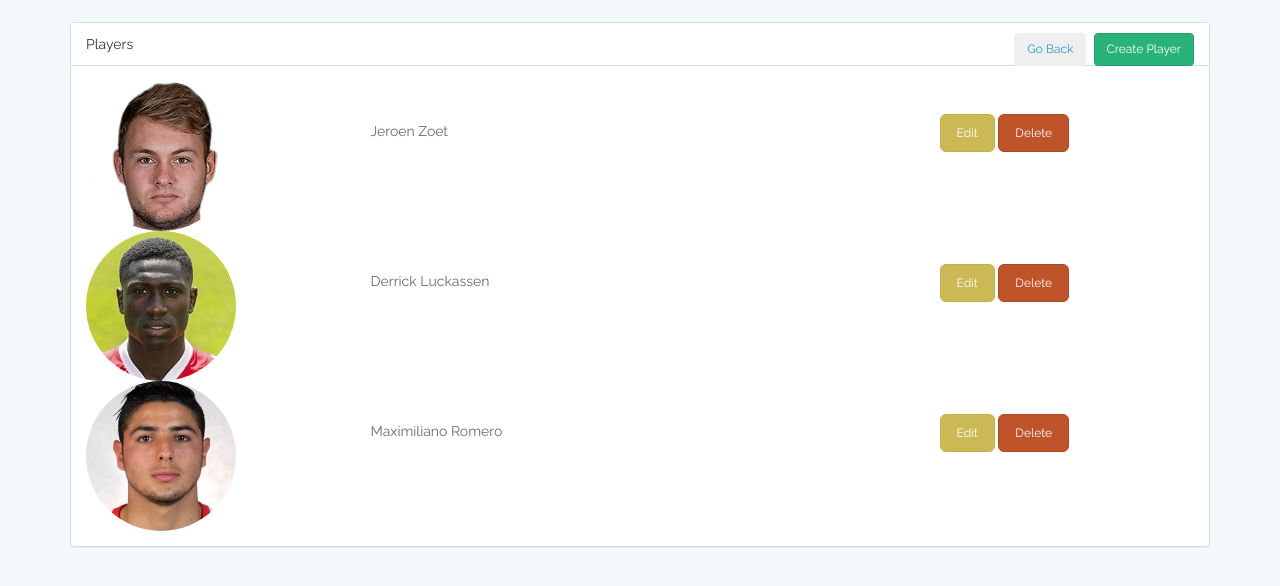
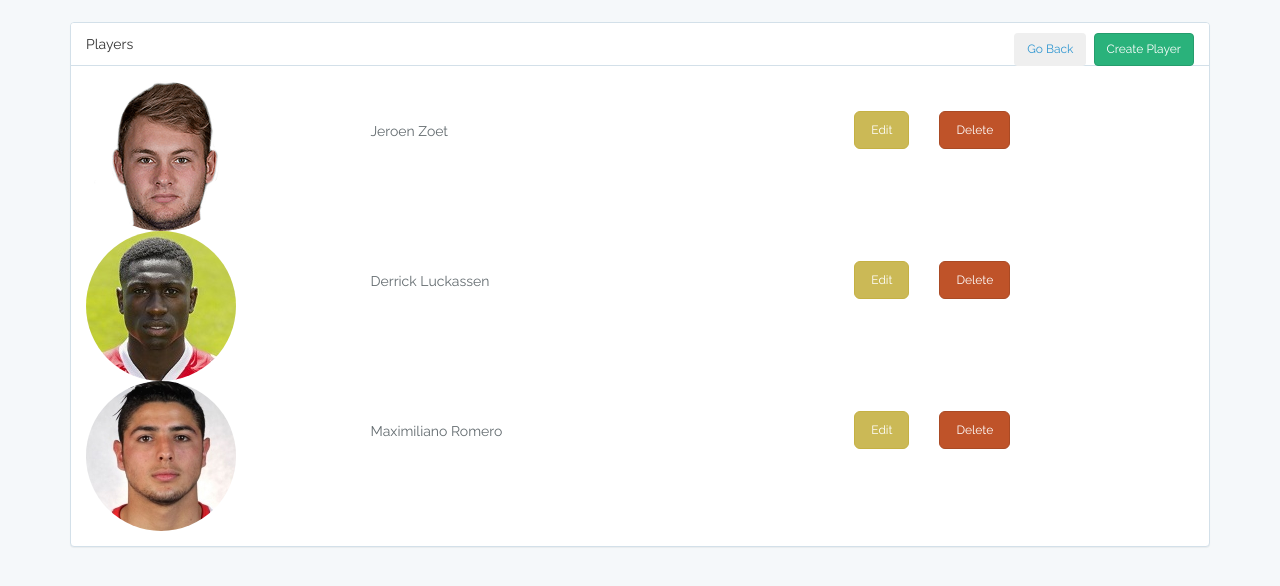
Before and after one commit to siyam4u/soccer-api, a Laravel app: page /teams/1/players in a window 1280 px wide. Shown: the part 51-637 px from the top of the page. Run offline with Laravel 8, Linux system fonts and the light colour scheme; the visitor is signed in with stand-in values (Sample User, id 1); data comes from the database, SQL or seed files in the repository; settings files or empty folders that the repository lacks are supplied; some libraries are stand-ins or nearby versions.

Commit message:
New Changes

```diff
--- a/app/Http/Controllers/PlayerController.php
+++ b/app/Http/Controllers/PlayerController.php
@@ -133,7 +133,8 @@ class PlayerController extends Controller
      */
     public function destroy($id)
     {
-        //
+        $this->player->delete($id);
+        return redirect()->back();
     }
 
     public function showTeamPlayers (TeamRepository $teamRepository, $id) {
--- a/public/css/custom.css
+++ b/public/css/custom.css
@@ -5,6 +5,10 @@
 .verticalAlignMiddle a {
     vertical-align: middle;
     display: inline-block;
+}
+
+.button-op {
+  margin-top: 30px;
 }
 
 .btn {
--- a/resources/views/players/showTeamPlayers.blade.php
+++ b/resources/views/players/showTeamPlayers.blade.php
@@ -13,8 +13,13 @@
                         @foreach($players->players as $player)
                             <div class="row">
                                 <div class="col-md-3"><img class="img-circle" src="{{ url('/') }}/{{$player->image_path}}" /></div>
-                                <div class="col-md-6 verticalAlignMiddle"><span>{{$player->first_name}} {{$player->last_name}}</span></div>
-                                <div class="col-md-3 verticalAlignMiddle"><a href="{{route('players.edit',$player->id)}}" class="btn btn-warning btn-lg">Edit</a> <a href="#" class="btn btn-danger btn-lg">Delete</a></div>
+                                <div class="col-md-4 verticalAlignMiddle"><span>{{$player->first_name}} {{$player->last_name}}</span></div>
+                                <div class="col-md-2 verticalAlignMiddle button-op"><a href="{{route('players.edit',$player->id)}}" class="pull-right btn btn-warning btn-lg">Edit</a></div>
+                                <div class="col-md-3 verticalAlignMiddle button-op">
+                                    {{ Form::open(['method' => 'delete', 'route' => ['Players.Delete', $player->id]]) }}
+                                    {{ Form::submit('Delete', ['class' => 'pull-left btn btn-danger btn-lg']) }}
+                                    {{ Form::close() }}
+                                </div>
                             </div>
                         @endforeach
                     </div>
--- a/resources/views/teams/index.blade.php
+++ b/resources/views/teams/index.blade.php
@@ -10,10 +10,10 @@
                         <div class="row">
                             <div class="col-md-3"><img class="img-circle" src="{{ url('/') }}/{{$team->image_path}}" /></div>
                             <div class="col-md-4 verticalAlignMiddle"><span><a  href="{{URL::to('teams/'.$team->id.'/players')}}">{{$team->name}}</a></span></div>
-                            <div class="col-md-2 verticalAlignMiddle">
+                            <div class="col-md-2 verticalAlignMiddle button-op">
                                 <a href="{{route('teams.edit',$team->id)}}" class="pull-right btn btn-warning btn-lg">Edit</a>
                             </div>
-                            <div class="col-md-3 verticalAlignMiddle">
+                            <div class="col-md-3 verticalAlignMiddle button-op">
                                 {{ Form::open(['method' => 'delete', 'route' => ['Teams.Delete', $team->id]]) }}
                                 {{ Form::submit('Delete', ['class' => 'pull-left btn btn-danger btn-lg']) }}
                                 {{ Form::close() }}
--- a/routes/web.php
+++ b/routes/web.php
@@ -24,5 +24,9 @@ Route::delete('teams/{id}', [
     'uses' => 'TeamController@destroy',
     'as' => 'Teams.Delete'
 ]);
+Route::delete('players/{id}', [
+    'uses' => 'PlayerController@destroy',
+    'as' => 'Players.Delete'
+]);
 Route::get('/teams/{id}/players', 'PlayerController@showTeamPlayers');
 Route::resource('players', 'PlayerController');
```
